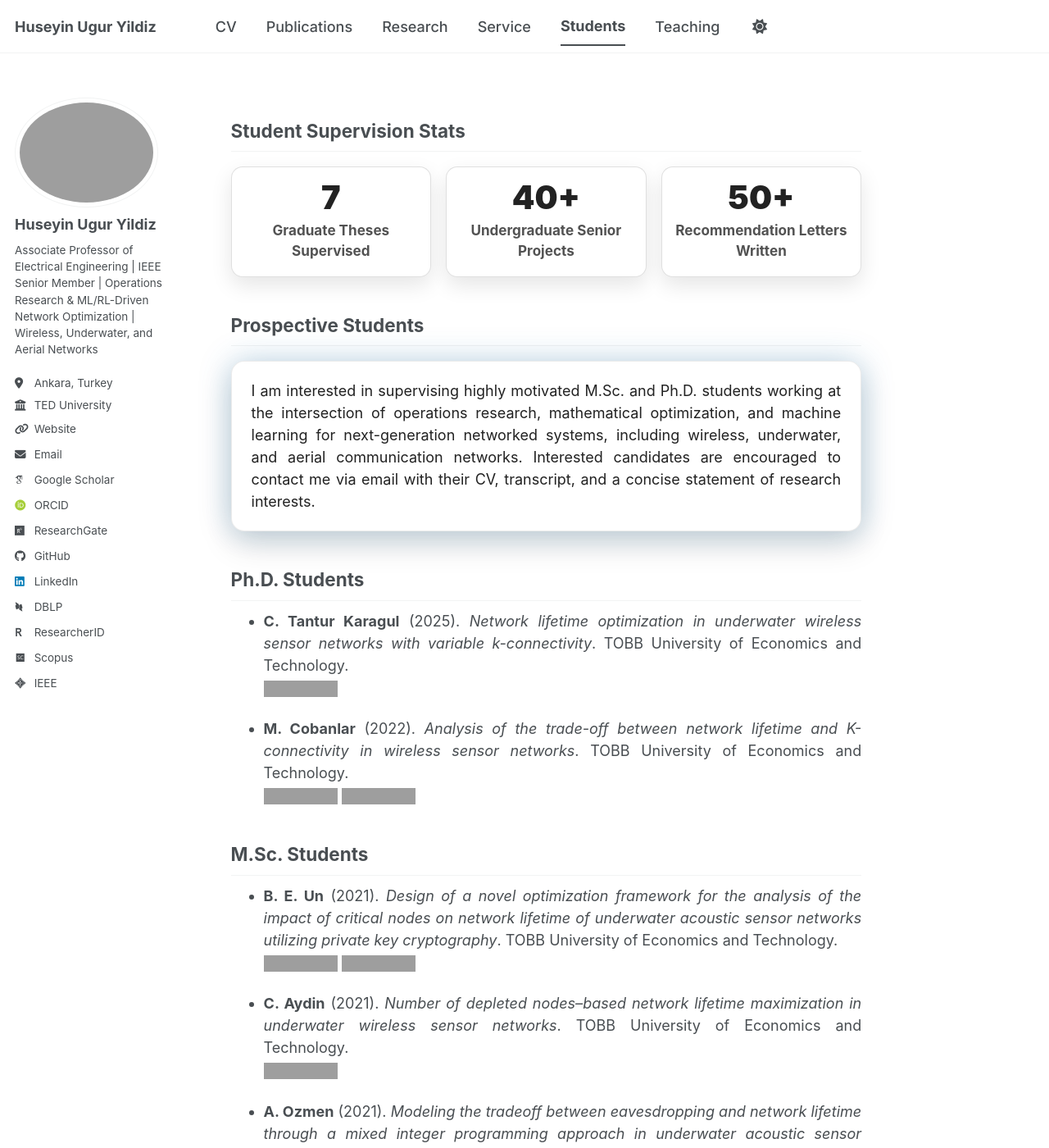
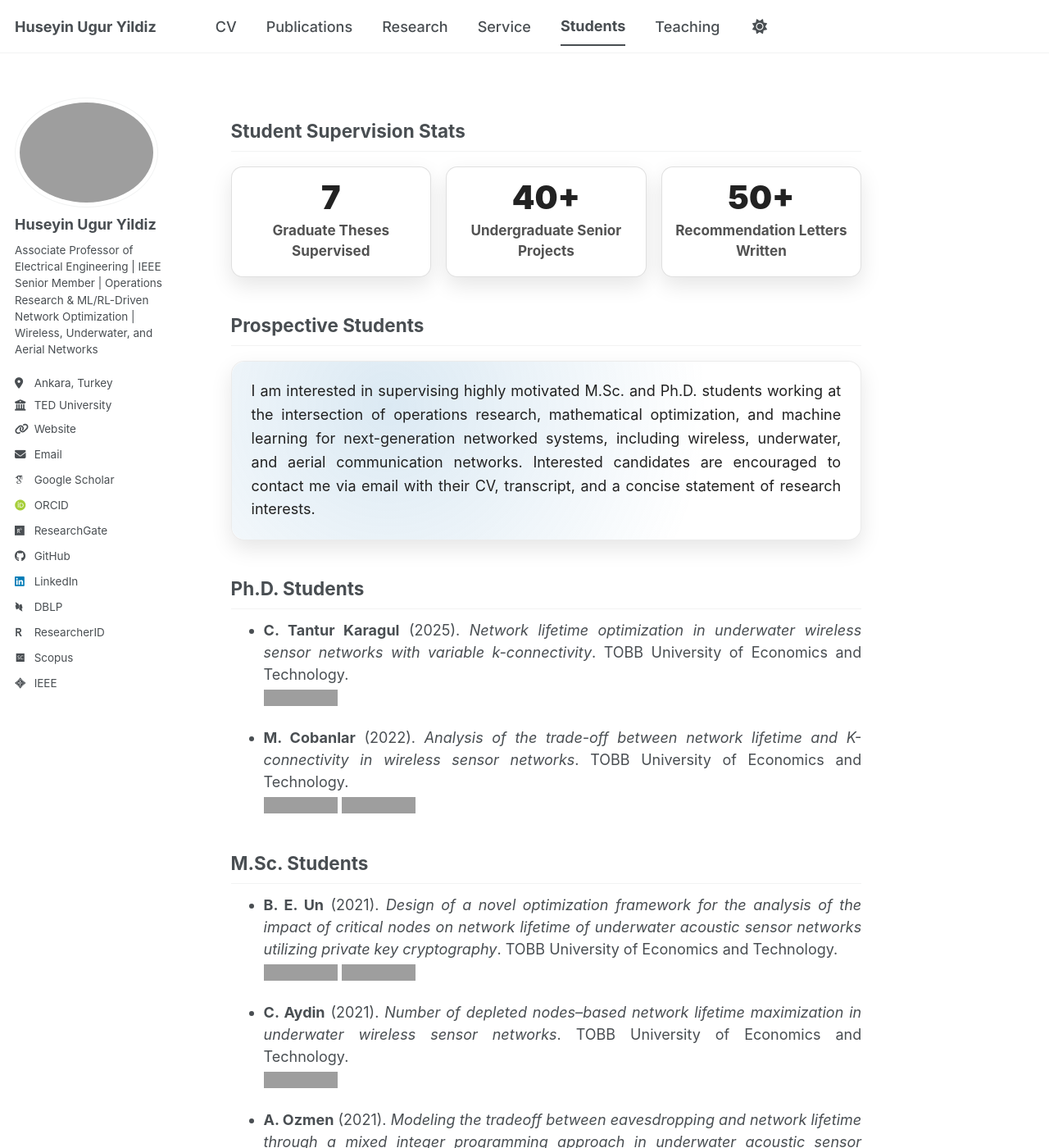
Before and after one commit to huguryildiz/huguryildiz.github.io, a Jekyll site: the page built from _pages/students.md, in a window 1280 px wide and 1400 px high. Shown: the whole window at 82% size. Built offline with Jekyll 4.4.1, drawn with Linux system fonts in a browser that asks for light colours; some web fonts are replaced; a script bundle is joined from its source files by our own code; library files that are not in the unit come from our copies; a style sheet for code colours, icons or effects is not loaded; grey boxes are pictures that could not be loaded.

Commit message:
Update supervision-stats.css

```diff
--- a/assets/css/supervision-stats.css
+++ b/assets/css/supervision-stats.css
@@ -38,52 +38,86 @@
   color: var(--pub-muted);
 }
 
-/* =========================================
-   Prospective Students – Soft Research Glow
-   ========================================= */
+/* =========================================================
+   Prospective Students Card
+   - Matches supervision stat cards in dark mode
+   - Cool academic breathing glow
+   - Clean typography
+   ========================================================= */
 
-/* Prospective Students card */
 .prospective-card{
+  position: relative;
+  overflow: hidden;
+
   padding: 22px 24px;
   margin: 18px 0 18px 0;
 
   border-radius: 16px;
+
+  /* Default (light mode) */
+  background: var(--pub-card-bg);
+  color: var(--pub-text);
   border: 1px solid rgba(0,0,0,.08);
 
-  background: #fff;               /* light default */
-  color: #222;
-
   box-shadow: 0 10px 26px rgba(0,0,0,.10);
-
-  /* glow animation */
-  animation: researchPulse 3.6s ease-in-out infinite;
-  will-change: box-shadow;
 }
 
-/* prevent weird word spacing */
+/* Keep paragraph compact */
 .prospective-card p{
   margin: 0;
   text-align: left;
+  line-height: 1.6;
 }
 
-/* breathing glow */
-@keyframes researchPulse{
+/* =========================================================
+   Dark mode background EXACTLY like supervision cards
+   ========================================================= */
+
+html[data-theme="dark"] .prospective-card,
+body[data-theme="dark"] .prospective-card,
+html.dark .prospective-card,
+body.dark .prospective-card,
+html.dark-mode .prospective-card,
+body.dark-mode .prospective-card{
+  background: var(--pub-card-bg) !important;
+  border: 1px solid rgba(255,255,255,.10) !important;
+}
+
+/* =========================================================
+   Academic Glow (Same tone family as your theme blue)
+   Subtle breathing radial overlay
+   ========================================================= */
+
+.prospective-card::before{
+  content: "";
+  position: absolute;
+  inset: 0;
+  border-radius: inherit;
+  pointer-events: none;
+
+  /* Use the same academic blue tone */
+  background: radial-gradient(
+    circle at 25% 25%,
+    rgba(31,119,180,.16),  /* academic blue */
+    rgba(31,119,180,0) 65%
+  );
+
+  opacity: 0;
+  animation: academicPulse 3.8s ease-in-out infinite;
+}
+
+/* Keep content above animated layer */
+.prospective-card > *{
+  position: relative;
+  z-index: 1;
+}
+
+/* Smooth breathing animation */
+@keyframes academicPulse{
   0%, 100%{
-    box-shadow:
-      0 10px 26px rgba(0,0,0,.10),
-      0 0 0 rgba(31,119,180,0);
+    opacity: 0;
   }
   50%{
-    box-shadow:
-      0 16px 40px rgba(0,0,0,.14),
-      0 0 42px rgba(31,119,180,.28);
+    opacity: 1;
   }
 }
-
-/* dark theme support (if you ever enable it) */
-html[data-theme="dark"] .prospective-card,
-body[data-theme="dark"] .prospective-card{
-  background: rgba(255,255,255,.08);
-  color: rgba(255,255,255,.95);
-  border-color: rgba(255,255,255,.14);
-}
```
